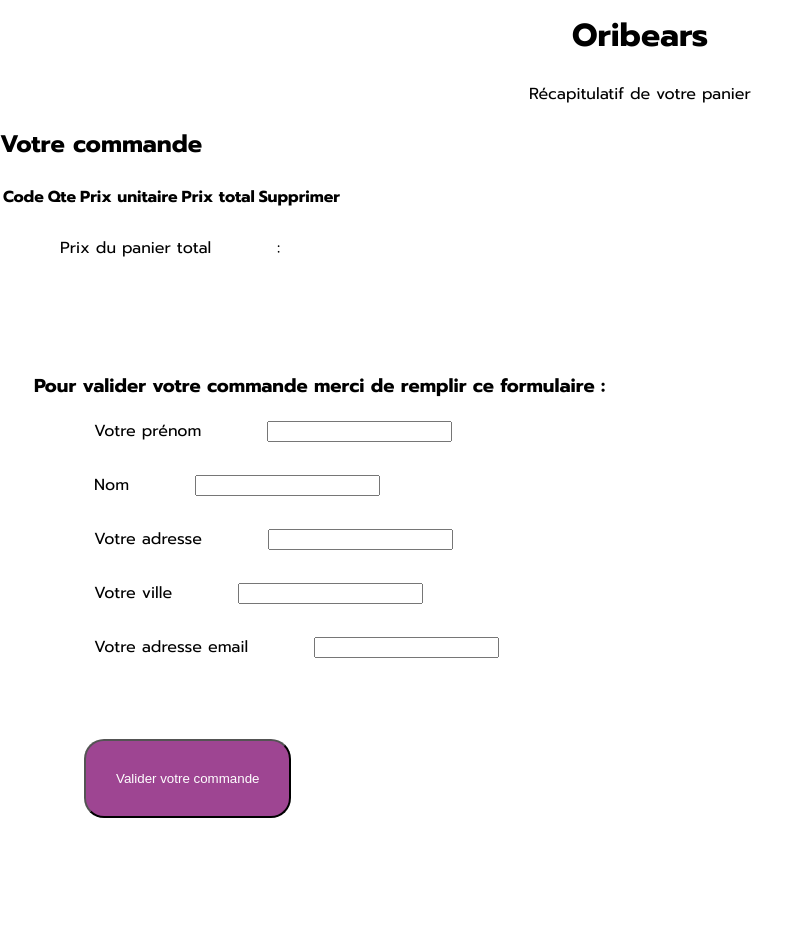
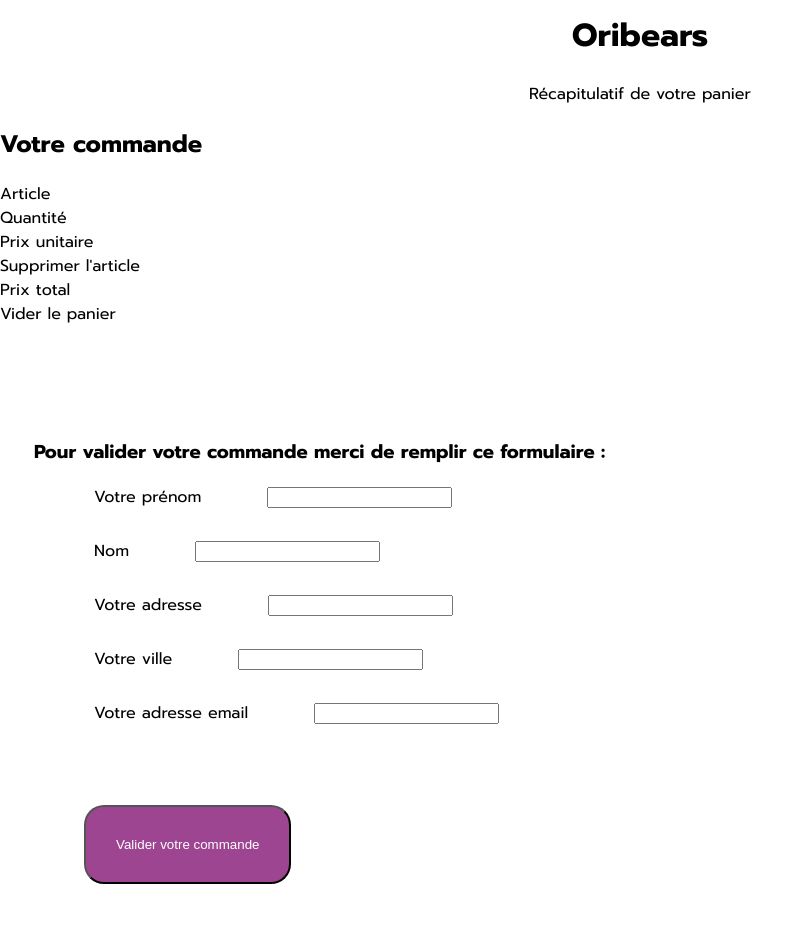
Before and after one commit to Fabidione/FabienneDione_5_27042021-, a website with bundled scripts: page panier.html in a window 1280 px wide. Shown: the part 860-1786 px from the top of the page, without its empty margins (0-811 px from the left). Built offline with nearby package versions, Linux system fonts and the light colour scheme.

Commit message:
mise en page panier

```diff
--- a/panier.html
+++ b/panier.html
@@ -58,25 +58,20 @@
   <!--intitule-->
 
   <!--tableau-->
-    <h2 class="tableau-titre">Votre commande</h2>
+  <div id="container-produits-panier">
+    <h2>Votre commande</h2>
+    <div class="container-recap">
+      <div class="article">Article</div>
+      <div class="quantite">Quantité</div>
+      <div class="prixunit">Prix unitaire</div>
+      <div>Supprimer l'article</div>
+    </div>
+    <div class="container-total">
+      <div>Prix total</div>
+      <div>Vider le panier</div>
+    </div>
+  </div>
 
-    <section class="container">
-      <article class="well form-inline pull-left col-lg-5">
-          <table id="tableau" class="table">
-              <thead>
-                  <tr>
-                      <th>Code</th>
-                      <th>Qte</th>
-                      <th>Prix unitaire</th>
-                      <th>Prix total</th>
-                      <th>Supprimer</th>
-                  </tr>
-              </thead>
-          </table>
-          <br><label>Prix du panier total</label> : <label id = "prixTotal"></label>
-          <label id = "nbreLignes" hidden>0</label>
-      </article>
-  </section>
   <!--tableau-->
 
   <!--formulaire-->
```
